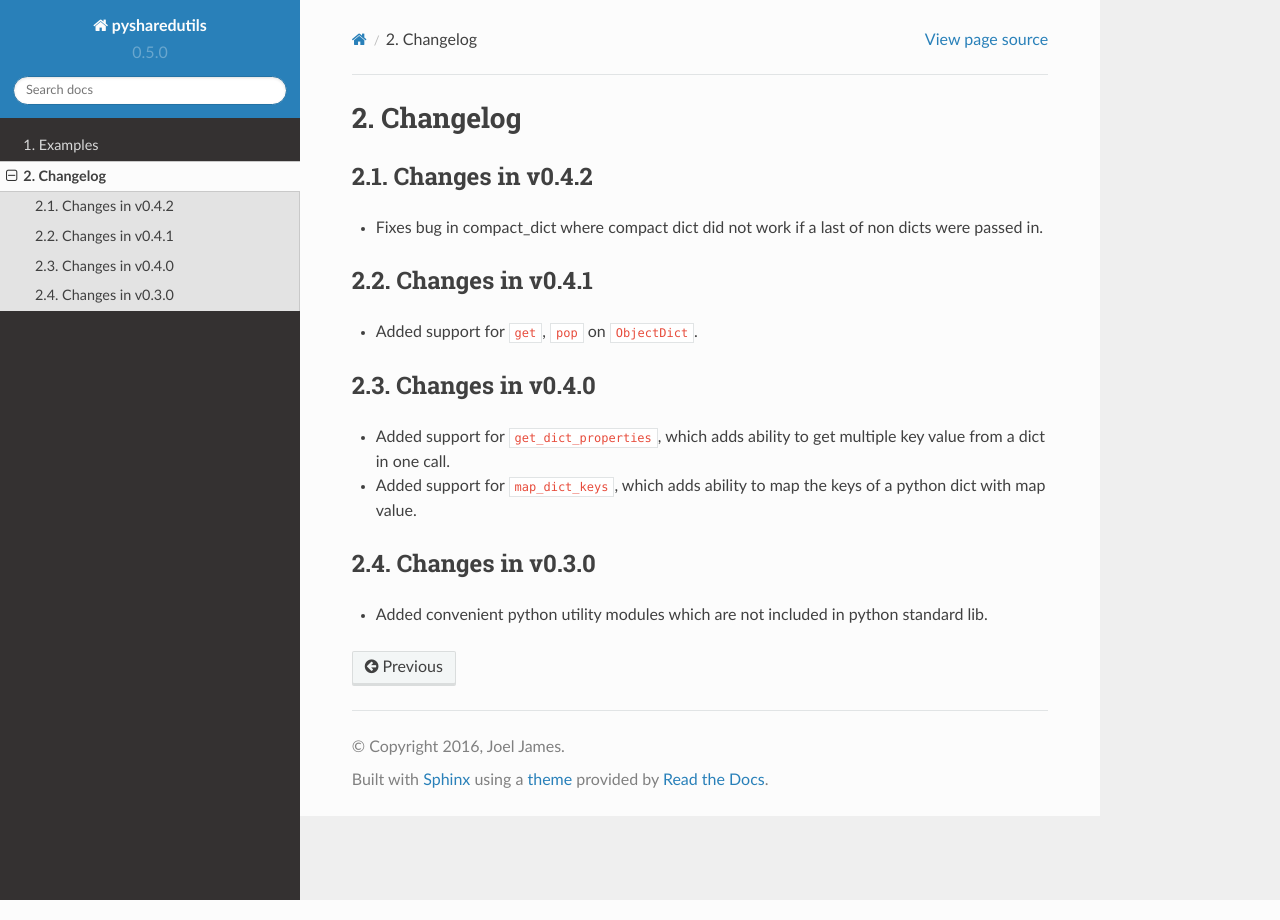
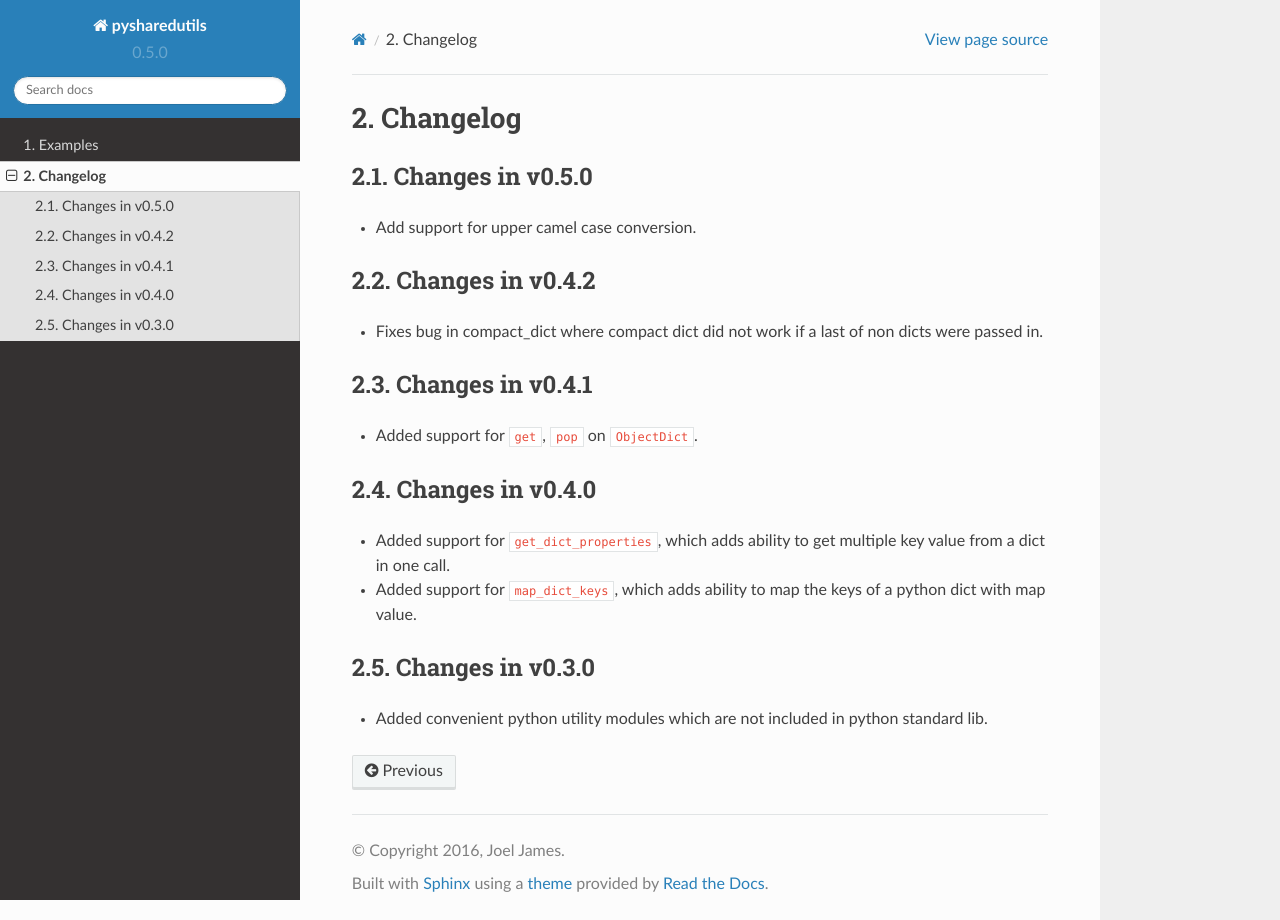
Before and after one commit to joeljames/py-shared-utils, a Sphinx documentation site: the page built from docs/changelog.rst, in a window 1280 px wide. Built offline with Sphinx 7.4.7 and the Read the Docs theme 2.0.0, drawn with Linux system fonts in a browser that asks for light colours.

Commit message:
Update change log

```diff
--- a/docs/changelog.rst
+++ b/docs/changelog.rst
@@ -1,6 +1,10 @@
 =========
 Changelog
 =========
+
+Changes in v0.5.0
+=================
+- Add support for upper camel case conversion.
 
 Changes in v0.4.2
 =================
```
